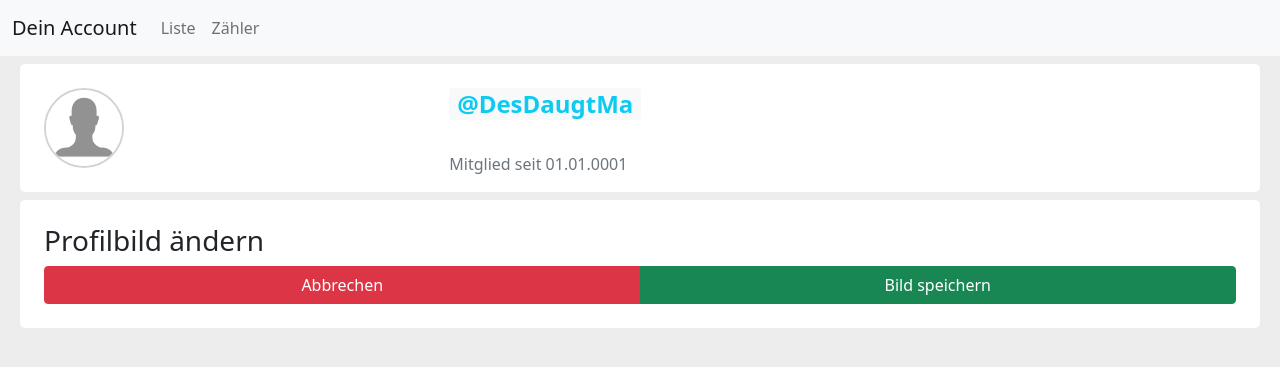
After one commit to DesDaugtMa/ListeNewDwsign, a PHP site: page /account/changeProfilePicture.html in a window 1280 px wide. The commit adds this page. Shown: the top 367 px of the page. Run offline with PHP 8.4, Linux system fonts and the light colour scheme.

Commit message:
added Profile

```diff
--- /dev/null
+++ b/src/account/changeProfilePicture.html
@@ -0,0 +1,64 @@
+<!DOCTYPE html>
+<html lang="de">
+    <head>
+        <meta charset="utf-8">
+        <meta name="viewport" content="width=device-width, initial-scale=1.0">
+        <title>ranzig.at</title>
+
+        <!-- Own CSS File -->
+        <link rel="stylesheet" type="text/css" href="../style.css">
+
+        <!-- Latest compiled and minified CSS -->
+        <link href="https://cdn.jsdelivr.net/npm/bootstrap@5.1.3/dist/css/bootstrap.min.css" rel="stylesheet">
+
+        <!-- Latest compiled JavaScript -->
+        <script src="https://cdn.jsdelivr.net/npm/bootstrap@5.1.3/dist/js/bootstrap.bundle.min.js"></script>
+
+        <!-- Bootstrap Icons -->
+        <link rel="stylesheet" href="https://cdn.jsdelivr.net/npm/bootstrap-icons@1.8.0/font/bootstrap-icons.css">
+    </head>
+    <body style="background-color: rgb(237, 237, 237);">
+        <nav class="navbar navbar-expand-sm bg-light navbar-light">
+            <div class="container-fluid">
+                <a class="navbar-brand">Dein Account</a>
+                <button class="navbar-toggler" type="button" data-bs-toggle="collapse" data-bs-target="#collapsibleNavbar">
+                    <span class="navbar-toggler-icon"></span>
+                </button>
+                <div class="collapse navbar-collapse" id="collapsibleNavbar">
+                    <ul class="navbar-nav">
+                        <li class="nav-item">
+                            <a class="nav-link" href="../list/index.html">Liste</a>
+                        </li>
+                        <li class="nav-item">
+                            <a class="nav-link" href="../counter/index.php">Zähler</a>
+                        </li>
+                    </ul>
+                </div>
+            </div>
+        </nav>
+        <div class="container-fluid">
+            <div class="white_container" style="position: relative;">
+                <div class="row">
+                    <div class="col-4">
+                        <img src="noProfilePicture.png" height="80" width="80" class="rounded-circle" style="border: 2px solid lightgrey;">
+                    </div>
+                    <div class="col-8">
+                        <span class="badge bg-light"><span class="text-info" style="font-size: 3vh;">@DesDaugtMa</span></span>
+                        <p class="text-secondary" style="bottom: 0; position: absolute;">Mitglied seit 01.01.0001</p>
+                    </div>
+                </div>
+            </div>
+            <div class="white_container">
+                <h3>Profilbild ändern</h3>
+                <form action="/action_page.php">
+                    <input type="file" id="img" name="img" accept="image/*" hidden class="btn btn-info">
+
+                    <div class="btn-group" style="width: 100%;">
+                        <button class="btn btn-danger" style="width: 100%;" onclick="window.location='index.html'">Abbrechen</button>
+                        <input type="submit" class="btn btn-success" value="Bild speichern" style="width: 100%;">
+                      </div>
+                </form>
+            </div>
+        </div>
+    </body>
+</html>
--- a/src/style.css
+++ b/src/style.css
@@ -27,3 +27,9 @@
 .createAccountInputMobile{
     margin-bottom: 2vh;
 }
+
+.account_selection{
+    margin: 0;
+    padding-top: 2vh;
+    padding-bottom: 2vh;
+}
```
Also changed, not shown: src/account/index.html (added, +72 -0 lines), src/account/noProfilePicture.png (added), src/counter/index.php (added).
